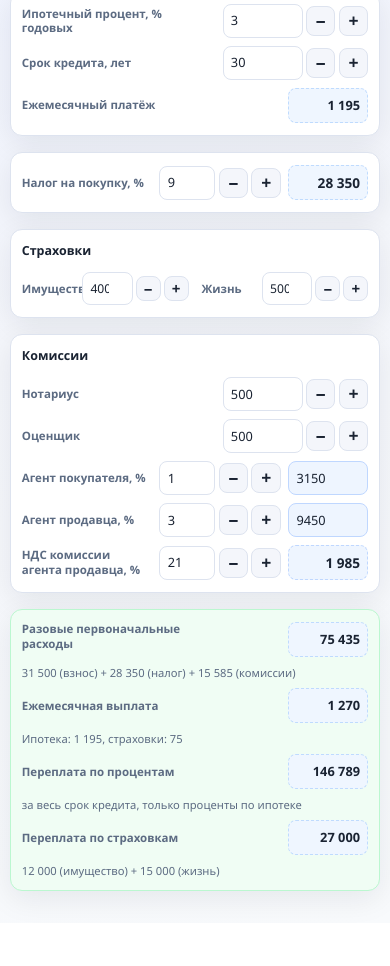
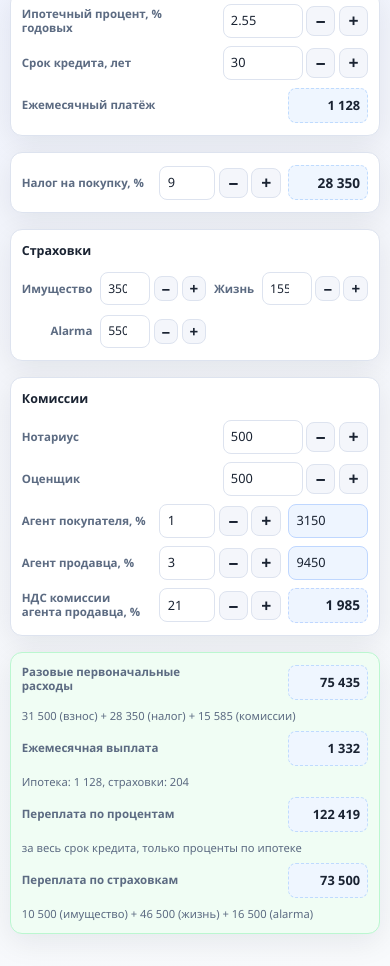
Before and after one commit to GoodDayForSurf/LangTrainer, a plain HTML site: page ccalc/index.html in a window 390 px wide. Shown: the part 228-1194 px from the top of the page. Before the commit the page ends 1151 px from the top, so only its background shows below. Drawn offline with Linux system fonts and the light colour scheme.

Commit message:
update form

```diff
--- a/ccalc/app.js
+++ b/ccalc/app.js
@@ -13,6 +13,7 @@
     monthlyPayment1: $("monthlyPayment1"),
     homeInsurance: $("homeInsurance"),
     lifeInsurance: $("lifeInsurance"),
+    alarmaInsurance: $("alarmaInsurance"),
     purchaseTaxPercent: $("purchaseTaxPercent"),
     purchaseTaxAmount: $("purchaseTaxAmount"),
     notaryFee: $("notaryFee"),
@@ -118,7 +119,8 @@
 
     const homeAnnual = Math.max(0, parseNum(fields.homeInsurance));
     const lifeAnnual = Math.max(0, parseNum(fields.lifeInsurance));
-    const insuranceMonthly = (homeAnnual + lifeAnnual) / 12;
+    const alarmaAnnual = Math.max(0, parseNum(fields.alarmaInsurance));
+    const insuranceMonthly = (homeAnnual + lifeAnnual + alarmaAnnual) / 12;
 
     const total1 = mortgage1 + insuranceMonthly;
 
@@ -174,14 +176,16 @@
     const months = termYears * 12;
     const totalInterest =
       loan <= 0 || rate1 <= 0 ? 0 : Math.max(0, mortgage1 * months - loan);
-    const totalInsurance = (homeAnnual + lifeAnnual) * termYears;
+    const totalInsurance = (homeAnnual + lifeAnnual + alarmaAnnual) * termYears;
 
     setOutput(fields.totalInterestOverpay, totalInterest);
     fields.totalInterestHint.textContent = `за весь срок кредита, только проценты по ипотеке`;
 
     setOutput(fields.totalInsuranceOverpay, totalInsurance);
     fields.totalInsuranceHint.textContent =
-      `${formatMoney(homeAnnual * termYears)} (имущество) + ${formatMoney(lifeAnnual * termYears)} (жизнь)`;
+      `${formatMoney(homeAnnual * termYears)} (имущество) + ` +
+      `${formatMoney(lifeAnnual * termYears)} (жизнь) + ` +
+      `${formatMoney(alarmaAnnual * termYears)} (alarma)`;
   }
 
   function bindInput(el, source) {
@@ -259,6 +263,7 @@
   bindInput(fields.termYears, null);
   bindInput(fields.homeInsurance, null);
   bindInput(fields.lifeInsurance, null);
+  bindInput(fields.alarmaInsurance, null);
   bindInput(fields.purchaseTaxPercent, null);
   bindInput(fields.notaryFee, null);
   bindInput(fields.appraiserFee, null);
--- a/ccalc/index.html
+++ b/ccalc/index.html
@@ -33,7 +33,7 @@
       <section class="row" aria-label="Ипотека">
         <div class="field">
           <label for="rate1">Ипотечный процент, % годовых</label>
-          <input type="number" id="rate1" min="0" max="100" step="0.1" value="3">
+          <input type="number" id="rate1" min="0" max="100" step="0.1" value="2.55">
         </div>
         <div class="field">
           <label for="termYears">Срок кредита, лет</label>
@@ -55,13 +55,15 @@
       </section>
 
       <!-- Строка 4 -->
-      <section class="row" aria-label="Страховки">
+      <section class="row" aria-label="Страховки (в год)">
         <h3 class="section-title">Страховки</h3>
         <div class="field-duo">
           <label for="homeInsurance">Имущество</label>
-          <input type="number" id="homeInsurance" min="0" step="100" value="400">
+          <input type="number" id="homeInsurance" min="0" step="100" value="350">
           <label for="lifeInsurance">Жизнь</label>
-          <input type="number" id="lifeInsurance" min="0" step="100" value="500">
+          <input type="number" id="lifeInsurance" min="0" step="100" value="1550">
+          <label for="alarmaInsurance">Alarma</label>
+          <input type="number" id="alarmaInsurance" min="0" step="50" value="550">
         </div>
       </section>
 
--- a/ccalc/styles.css
+++ b/ccalc/styles.css
@@ -203,12 +203,14 @@ body {
 .field-duo {
   display: grid;
   grid-template-columns:
-    minmax(0, 1fr) minmax(0, var(--duo-input-column))
-    minmax(0, 1fr) minmax(0, var(--duo-input-column));
-  row-gap: 0.5rem;
-  column-gap: 1.1rem;
+    max-content minmax(0, var(--duo-input-column))
+    max-content minmax(0, var(--duo-input-column))
+    max-content minmax(0, var(--duo-input-column));
+  row-gap: 0.75rem;
+  column-gap: 0.4rem;
   align-items: center;
   min-width: 0;
+  justify-content: space-between;
 }
 
 .field-duo label {
@@ -216,12 +218,14 @@ body {
   font-weight: 600;
   color: var(--muted);
   line-height: 1.25;
+  justify-self: end;
+  white-space: nowrap;
 }
 
 .field-duo input {
   width: 100%;
   max-width: var(--duo-value-width);
-  justify-self: end;
+  justify-self: start;
   padding: 0.55rem 0.6rem;
   border: 1px solid var(--border);
   border-radius: 8px;
@@ -239,6 +243,7 @@ body {
 
 .field-duo .field-stepper {
   max-width: var(--duo-input-column);
+  justify-self: start;
 }
 
 .field input {
@@ -422,15 +427,17 @@ body {
 
   .field-duo {
     grid-template-columns:
-      minmax(0, 1fr) minmax(0, var(--duo-input-column))
-      minmax(0, 1fr) minmax(0, var(--duo-input-column));
-    row-gap: 0.35rem;
-    column-gap: 0.8rem;
+      max-content minmax(0, var(--duo-input-column))
+      max-content minmax(0, var(--duo-input-column));
+    row-gap: 0.6rem;
+    column-gap: 0.3rem;
+    justify-content: space-between;
   }
 
   .field-duo label {
     font-size: 0.72rem;
     white-space: nowrap;
+    justify-self: end;
   }
 
   .field-duo input {
```
